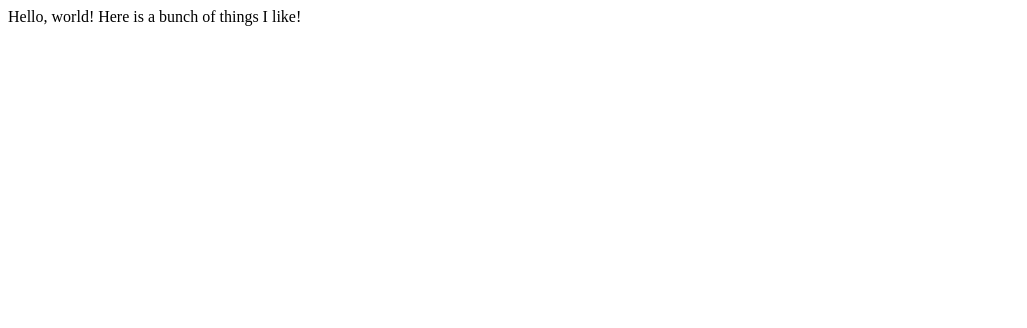
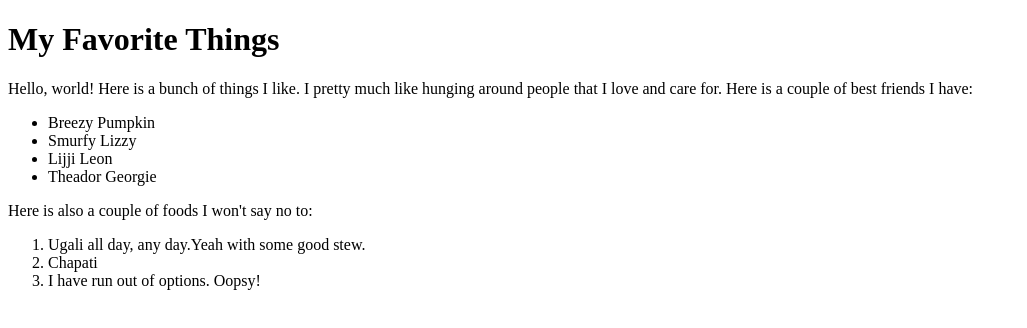
Before and after one commit to OscarGichana/my-first-webpage, a plain HTML site: page favorite-things.html in a window 1280 px wide. Shown: the whole page, without its empty margins (0-1027 px from the left). Drawn offline with Linux system fonts and the light colour scheme.

Commit message:
add favorite things

```diff
--- a/favorite-things.html
+++ b/favorite-things.html
@@ -4,7 +4,19 @@
     <title>Favorite things!</title>
   </head>
   <body>
-    Hello, world!
-    Here is a bunch of things I like!
+    <h1>My Favorite Things</h1>
+    <p>Hello, world! Here is a bunch of things I like. I pretty much like hunging around people that I love and care for. Here is a couple of best friends I have:</p>
+    <ul>
+      <li>Breezy Pumpkin</li>
+      <li>Smurfy Lizzy</li>
+      <li>Lijji Leon</li>
+      <li>Theador Georgie</li>
+    </ul>
+    <p>Here is also a couple of foods I won't say no to:</p>
+    <ol>
+      <li>Ugali all day, any day.Yeah with some good stew.</li>
+      <li>Chapati</li>
+      <li>I have run out of options. Oopsy!</li>
+    </ol>
   </body>
 </html>
```
